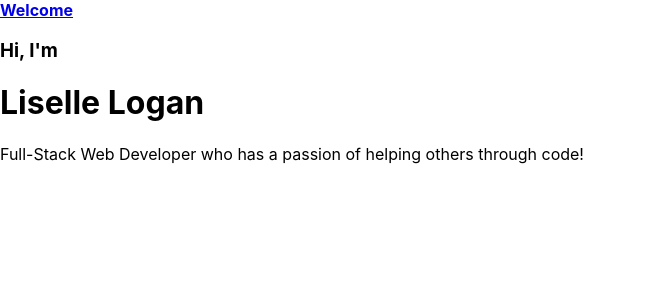
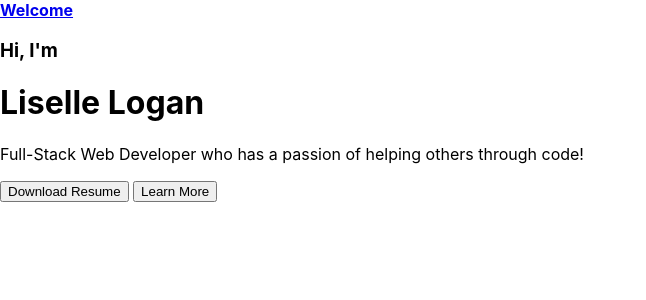
Before and after one commit to lisellelogan/about-liselle, a React (Create React App) app: page /welcome in a window 1280 px wide. Shown: the top 300 px of the page, without its empty margins (0-646 px from the left). Built offline with nearby package versions, Linux system fonts and the light colour scheme.

Commit message:
add buttons to download resume or learn more

```diff
--- a/src/components/Welcome.js
+++ b/src/components/Welcome.js
@@ -6,6 +6,8 @@ const Welcome = () => {
             <h3>Hi, I'm</h3>
             <h1>Liselle Logan</h1>
             <p>Full-Stack Web Developer who has a passion of helping others through code!</p>
+
+            <button>Download Resume</button> <button>Learn More</button>
         </>
     )
 }
```
